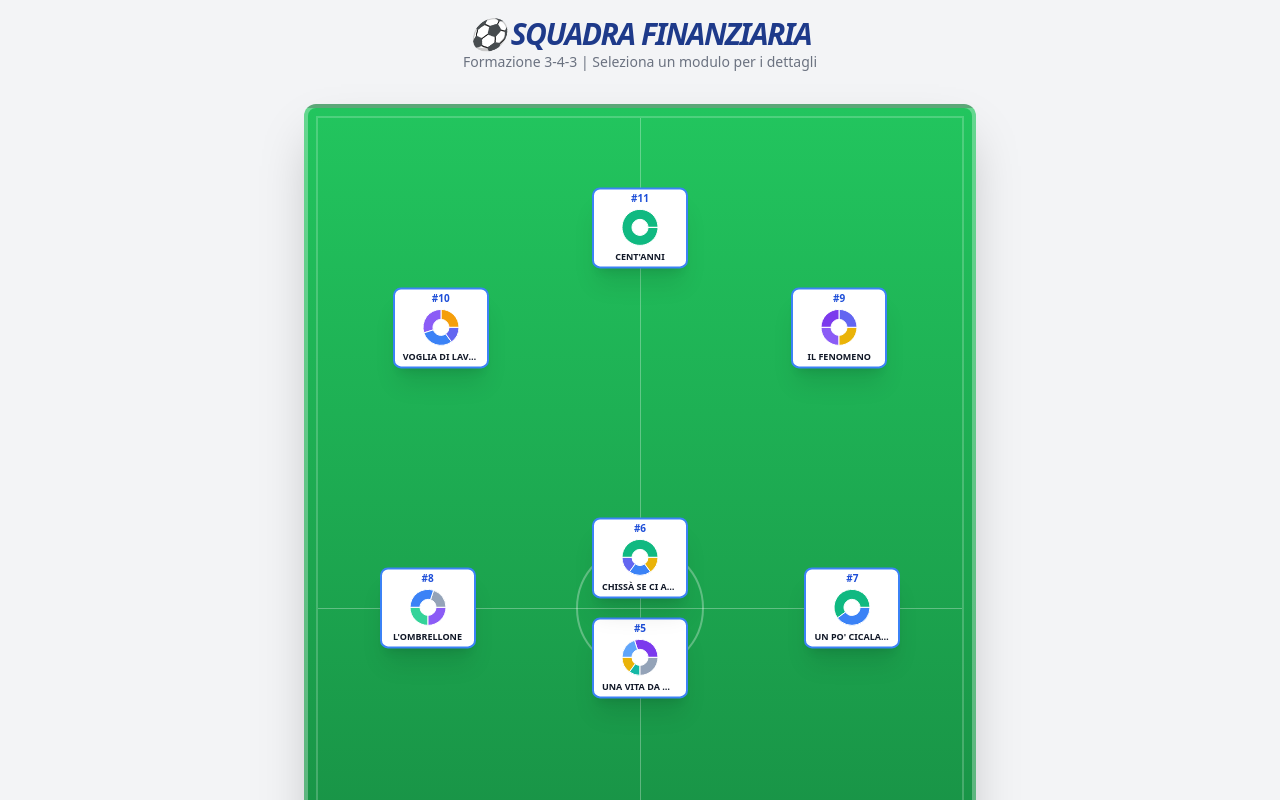
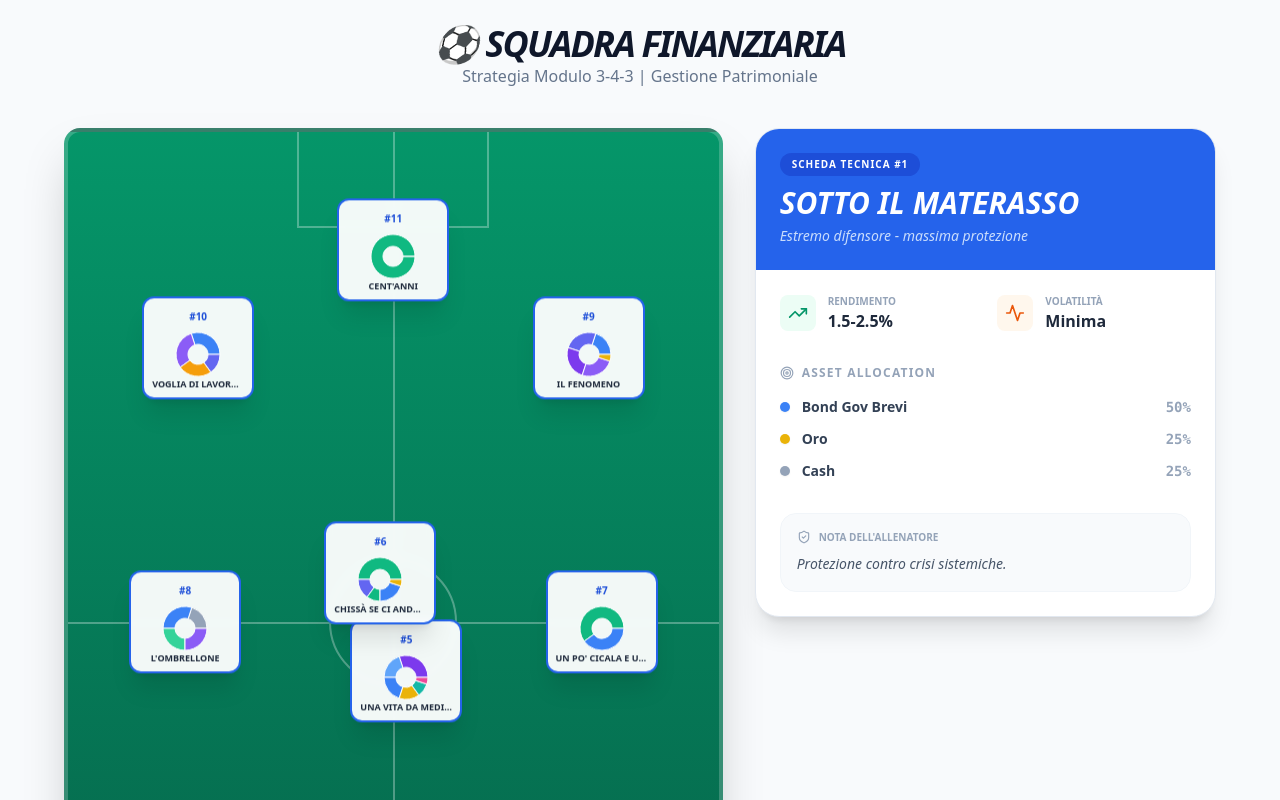
Before and after one commit to dadaclem/Undici-ideale, a React (Vite) app: page / in a window 1280 px wide. Shown: the top 800 px of the page. Built offline with nearby package versions, Linux system fonts and the light colour scheme.

Commit message:
Update App.jsx

```diff
--- a/src/App.jsx
+++ b/src/App.jsx
@@ -1,5 +1,6 @@
 import React, { useState } from 'react';
 import { PieChart, Pie, Cell, ResponsiveContainer, Tooltip, BarChart, Bar, XAxis, YAxis, CartesianGrid } from 'recharts';
+import { TrendingUp, ShieldCheck, Activity, Target } from 'lucide-react';
 
 const COLORS = {
   bonds: '#3b82f6', stocks: '#10b981', dividends: '#8b5cf6', highYield: '#f59e0b',
@@ -8,23 +9,23 @@ const COLORS = {
 };
 
 const portfolios = [
-  { id: 1, name: 'Sotto il materasso', positionNumber: 1, allocation: [{ name: 'Bond Gov Brevi', value: 50, color: COLORS.bonds }, { name: 'Oro', value: 25, color: COLORS.gold }, { name: 'Cash', value: 25, color: COLORS.cash }], rendimento: '1.5-2.5%', volatilita: 'Minima', orizzonte: 'Breve', note: 'Protezione totale.' },
-  { id: 2, name: 'Io ce li ho sul libretto', positionNumber: 2, allocation: [{ name: 'Bond Euro', value: 80, color: COLORS.bonds }, { name: 'Oro', value: 20, color: COLORS.gold }], rendimento: '2.5-3.5%', volatilita: 'Molto bassa', orizzonte: 'Breve', note: 'Semplicità.' },
-  { id: 3, name: 'Ma io veramente avrei comprato una casa', positionNumber: 3, allocation: [{ name: 'Bond Euro', value: 70, color: COLORS.bonds }, { name: 'Dividend', value: 30, color: COLORS.dividends }], rendimento: '3-4%', volatilita: 'Bassa', orizzonte: 'Medio', note: 'Rendita costante.' },
-  { id: 4, name: 'Non ci sono più le mezze stagioni', positionNumber: 4, allocation: [{ name: 'Bond Lunghi', value: 20, color: COLORS.bondLong }, { name: 'Azionario', value: 30, color: COLORS.stocks }, { name: 'Oro', value: 15, color: COLORS.gold }, { name: 'Comm.', value: 10, color: COLORS.commodities }, { name: 'Bond Corti', value: 25, color: COLORS.bonds }], rendimento: '5-7%', volatilita: 'Media', orizzonte: 'Lungo', note: 'All Weather.' },
-  { id: 5, name: 'Una vita da mediano', positionNumber: 5, allocation: [{ name: 'Quality', value: 30, color: COLORS.quality }, { name: 'Bond Lunghi', value: 20, color: COLORS.bondLong }, { name: 'Oro', value: 15, color: COLORS.gold }, { name: 'Comm.', value: 10, color: COLORS.commodities }, { name: 'Cash', value: 25, color: COLORS.cash }], rendimento: '5-6%', volatilita: 'Media', orizzonte: 'Lungo', note: 'Corazzato.' },
-  { id: 6, name: 'Chissà se ci andremo mai', positionNumber: 6, allocation: [{ name: 'MSCI World', value: 50, color: COLORS.stocks }, { name: 'Small Cap', value: 15, color: COLORS.momentum }, { name: 'Bond', value: 20, color: COLORS.bonds }, { name: 'Oro', value: 15, color: COLORS.gold }], rendimento: '6-8%', volatilita: 'Alta', orizzonte: 'Pensionistico', note: 'Accumulo.' },
-  { id: 7, name: "Un po' cicala e un po' formica", positionNumber: 7, allocation: [{ name: 'Azionario', value: 60, color: COLORS.stocks }, { name: 'Bond', value: 40, color: COLORS.bonds }], rendimento: '4-6%', volatilita: 'Media', orizzonte: '3-10 anni', note: 'Bilanciato 60/40.' },
-  { id: 8, name: "L'ombrellone", positionNumber: 8, allocation: [{ name: 'Cash', value: 20, color: COLORS.cash }, { name: 'Bond Ladder', value: 30, color: COLORS.bonds }, { name: 'Min Vol', value: 25, color: COLORS.lowVol }, { name: 'High Div', value: 25, color: COLORS.dividends }], rendimento: '4-5%', volatilita: 'Bassa-media', orizzonte: 'Decumulo', note: 'Godersi il presente.' },
-  { id: 9, name: 'Il fenomeno', positionNumber: 9, allocation: [{ name: 'Momentum', value: 25, color: COLORS.momentum }, { name: 'Quality', value: 25, color: COLORS.quality }, { name: 'Dividend', value: 25, color: COLORS.dividends }, { name: 'Bond/Oro', value: 25, color: COLORS.gold }], rendimento: '7-9%', volatilita: 'Alta', orizzonte: 'Lungo', note: 'Fattoriale.' },
-  { id: 10, name: 'Voglia di lavorare', positionNumber: 10, allocation: [{ name: 'High Yield', value: 25, color: COLORS.highYield }, { name: 'Dividend', value: 30, color: COLORS.dividends }, { name: 'Renta Fija', value: 30, color: COLORS.bonds }, { name: 'Momentum', value: 15, color: COLORS.momentum }], rendimento: '5-7%', volatilita: 'Alta', orizzonte: 'Lungo', note: 'Reddito passivo.' },
-  { id: 11, name: "Cent'anni", positionNumber: 11, allocation: [{ name: 'MSCI World', value: 100, color: COLORS.stocks }], rendimento: '7-9%', volatilita: 'Molto alta', orizzonte: 'Ereditario', note: 'Buy & Hold.' }
+  { id: 1, positionNumber: 1, name: 'Sotto il materasso', subtitle: 'Estremo difensore - massima protezione', allocation: [{ name: 'Bond Gov Brevi', value: 50, color: COLORS.bonds }, { name: 'Oro', value: 25, color: COLORS.gold }, { name: 'Cash', value: 25, color: COLORS.cash }], rendimento: '1.5-2.5%', volatilita: 'Minima', orizzonte: 'Sempre disponibile', note: 'Protezione contro crisi sistemiche.' },
+  { id: 2, positionNumber: 2, name: 'Io ce li ho sul libretto', subtitle: 'Zero pensieri, massima semplicità', allocation: [{ name: 'Bond Euro 3-5Y', value: 80, color: COLORS.bonds }, { name: 'Oro Fisico', value: 20, color: COLORS.gold }], rendimento: '2.5-3.5%', volatilita: 'Molto bassa', orizzonte: 'Breve termine', note: 'Solidità pura.' },
+  { id: 3, positionNumber: 3, name: 'Ma io veramente avrei comprato una casa', subtitle: 'Sostituto del mattone', allocation: [{ name: 'Bond Euro Dist', value: 70, color: COLORS.bonds }, { name: 'Dividend Aristocrats', value: 30, color: COLORS.dividends }], rendimento: '3-4%', volatilita: 'Bassa', orizzonte: 'Medio termine', note: 'Flusso costante come un affitto.' },
+  { id: 4, positionNumber: 4, name: 'Non ci sono più le mezze stagioni', subtitle: 'All Weather v2.1', allocation: [{ name: 'Bond Lunghi', value: 20, color: COLORS.bondLong }, { name: 'Bond Corti', value: 20, color: COLORS.bonds }, { name: 'Azionario', value: 30, color: COLORS.stocks }, { name: 'Commodities', value: 10, color: COLORS.commodities }, { name: 'Oro', value: 20, color: COLORS.gold }], rendimento: '5-7%', volatilita: 'Media', orizzonte: '10-20 anni', note: 'Equilibrio in ogni scenario.' },
+  { id: 5, positionNumber: 5, name: 'Una vita da mediano', subtitle: 'All-Weather moderno v2.2', allocation: [{ name: 'World Quality', value: 30, color: COLORS.quality }, { name: 'Bond Lunghi', value: 20, color: COLORS.bondLong }, { name: 'Bond Corti', value: 20, color: COLORS.bonds }, { name: 'Oro', value: 15, color: COLORS.gold }, { name: 'Comm.', value: 10, color: COLORS.commodities }, { name: 'REITs', value: 5, color: COLORS.reit }], rendimento: '5-6%', volatilita: 'Media', orizzonte: 'Lungo termine', note: 'Corazza contro inflazione.' },
+  { id: 6, positionNumber: 6, name: 'Chissà se ci andremo mai', subtitle: 'Accumulo pensionistico', allocation: [{ name: 'MSCI World', value: 50, color: COLORS.stocks }, { name: 'Small Cap', value: 15, color: COLORS.momentum }, { name: 'Emerging', value: 10, color: COLORS.stocks }, { name: 'Bond', value: 20, color: COLORS.bonds }, { name: 'Oro', value: 5, color: COLORS.gold }], rendimento: '6-8%', volatilita: 'Alta', orizzonte: '20-40 anni', note: 'Allocazione per giovani.' },
+  { id: 7, positionNumber: 7, name: "Un po' cicala e un po' formica", subtitle: 'Risparmio flessibile', allocation: [{ name: 'Azionario Globale', value: 60, color: COLORS.stocks }, { name: 'Obbligazionario', value: 40, color: COLORS.bonds }], rendimento: '4-6%', volatilita: 'Media', orizzonte: '3-10 anni', note: 'Il classico bilanciato.' },
+  { id: 8, positionNumber: 8, name: "L'ombrellone", subtitle: 'De-cumulo pianificato', allocation: [{ name: 'Cash', value: 20, color: COLORS.cash }, { name: 'Bond Ladder', value: 30, color: COLORS.bonds }, { name: 'Min Vol', value: 25, color: COLORS.lowVol }, { name: 'High Dividend', value: 25, color: COLORS.dividends }], rendimento: '4-5%', volatilita: 'Bassa-media', orizzonte: 'Silver Economy', note: 'Protezione prelievi.' },
+  { id: 9, positionNumber: 9, name: 'Il fenomeno', subtitle: 'Ricerca Alpha fattoriale', allocation: [{ name: 'Obbligazionario', value: 20, color: COLORS.bonds }, { name: 'Momentum', value: 25, color: COLORS.momentum }, { name: 'Quality', value: 25, color: COLORS.quality }, { name: 'Dividend', value: 25, color: COLORS.dividends }, { name: 'Oro', value: 5, color: COLORS.gold }], rendimento: '7-9%', volatilita: 'Media-alta', orizzonte: 'Lungo termine', note: 'Tre fattori accademici.' },
+  { id: 10, positionNumber: 10, name: 'Voglia di lavorare', subtitle: 'Cash flow perpetuo', allocation: [{ name: 'Bond', value: 30, color: COLORS.bonds }, { name: 'Dividend', value: 30, color: COLORS.dividends }, { name: 'High Yield', value: 25, color: COLORS.highYield }, { name: 'Momentum', value: 15, color: COLORS.momentum }], rendimento: '5-7%', volatilita: 'Media-alta', orizzonte: 'Lungo termine', note: 'Focus su rendita passiva.' },
+  { id: 11, positionNumber: 11, name: "Cent'anni", subtitle: 'Buy & Hold purista', allocation: [{ name: 'MSCI World / VWCE', value: 100, color: COLORS.stocks }], rendimento: '7-9%', volatilita: 'Alta', orizzonte: '30-50+ anni', note: 'Massimizzazione eredità.' }
 ];
 
 const playerPositions = {
-  1:  { top: '88%', left: '50%' },
-  2:  { top: '75%', left: '50%' }, 3: { top: '75%', left: '80%' }, 4: { top: '75%', left: '20%' },
-  5:  { top: '55%', left: '50%' }, 6: { top: '45%', left: '50%' }, 7: { top: '50%', left: '82%' }, 8: { top: '50%', left: '18%' },
+  1: { top: '88%', left: '50%' },
+  2: { top: '74%', left: '50%' }, 3: { top: '74%', left: '82%' }, 4: { top: '74%', left: '18%' },
+  5: { top: '55%', left: '52%' }, 6: { top: '45%', left: '48%' }, 7: { top: '50%', left: '82%' }, 8: { top: '50%', left: '18%' },
   11: { top: '12%', left: '50%' }, 9: { top: '22%', left: '80%' }, 10: { top: '22%', left: '20%' }
 };
 
@@ -32,55 +33,100 @@ export default function App() {
   const [selected, setSelected] = useState(portfolios[0]);
 
   return (
-    <div className="min-h-screen bg-gray-100 p-4 font-sans text-gray-900">
-      <div className="mx-auto max-w-4xl text-center mb-8">
-        <h1 className="text-3xl font-black uppercase italic tracking-tighter text-blue-900">⚽ Squadra Finanziaria</h1>
-        <p className="text-gray-500 text-sm">Formazione 3-4-3 | Seleziona un modulo per i dettagli</p>
-      </div>
+    <div className="min-h-screen bg-slate-50 p-6 font-sans">
+      <div className="max-w-6xl mx-auto">
+        <header className="text-center mb-10">
+          <h1 className="text-4xl font-black text-slate-900 italic uppercase tracking-tighter">⚽ Squadra Finanziaria</h1>
+          <p className="text-slate-500 font-medium">Strategia Modulo 3-4-3 | Gestione Patrimoniale</p>
+        </header>
 
+        <div className="grid grid-cols-1 lg:grid-cols-12 gap-8 items-start">
           {/* CAMPO DA CALCIO */}
-      <div className="relative mx-auto w-full max-w-2xl aspect-[2/3] rounded-xl bg-gradient-to-b from-green-500 to-green-700 shadow-2xl border-4 border-white/30 overflow-hidden mb-12">
-        <div className="absolute inset-0 pointer-events-none border-2 border-white/20 m-2">
-           <div className="absolute left-1/2 h-full w-px bg-white/30" />
-           <div className="absolute top-1/2 w-full h-px bg-white/30" />
-           <div className="absolute left-1/2 top-1/2 -translate-x-1/2 -translate-y-1/2 w-32 h-32 border-2 border-white/30 rounded-full" />
+          <div className="lg:col-span-7">
+            <div className="relative aspect-[2/3] bg-gradient-to-b from-emerald-600 to-emerald-800 rounded-2xl shadow-2xl border-4 border-white/20 overflow-hidden">
+              {/* Marcature campo */}
+              <div className="absolute inset-0 pointer-events-none opacity-30">
+                <div className="absolute left-1/2 h-full w-0.5 bg-white" />
+                <div className="absolute top-1/2 w-full h-0.5 bg-white" />
+                <div className="absolute top-1/2 left-1/2 -translate-x-1/2 -translate-y-1/2 w-32 h-32 border-2 border-white rounded-full" />
+                <div className="absolute top-0 left-1/2 -translate-x-1/2 w-48 h-24 border-b-2 border-x-2 border-white" />
+                <div className="absolute bottom-0 left-1/2 -translate-x-1/2 w-48 h-24 border-t-2 border-x-2 border-white" />
               </div>
 
               {portfolios.map((p) => (
-          <div key={p.id} onClick={() => setSelected(p)} style={{ position: 'absolute', top: playerPositions[p.id].top, left: playerPositions[p.id].left, transform: 'translate(-50%, -50%)' }}
-            className={`cursor-pointer rounded-lg bg-white p-1 shadow-xl transition-all hover:scale-110 w-24 text-center border-2 ${selected.id === p.id ? 'border-yellow-400 ring-2 ring-yellow-400' : 'border-blue-500'}`}>
-            <div className="text-[10px] font-black text-blue-700 leading-none">#{p.positionNumber}</div>
-            <div className="h-10 my-1">
+                <div
+                  key={p.id}
+                  onClick={() => setSelected(p)}
+                  style={{ position: 'absolute', top: playerPositions[p.id].top, left: playerPositions[p.id].left, transform: 'translate(-50%, -50%)' }}
+                  className={`cursor-pointer w-24 md:w-28 bg-white/95 backdrop-blur-sm rounded-xl p-1 shadow-xl transition-all hover:scale-110 z-10 border-2 ${selected.id === p.id ? 'border-yellow-400 ring-4 ring-yellow-400/30' : 'border-blue-600'}`}
+                >
+                  <div className="text-center mb-1">
+                    <span className="text-[10px] font-black text-blue-700">#{p.positionNumber}</span>
+                  </div>
+                  <div className="h-12 w-full">
                     <ResponsiveContainer width="100%" height="100%">
-                <PieChart><Pie data={p.allocation} cx="50%" cy="50%" innerRadius={8} outerRadius={18} dataKey="value">
+                      <PieChart>
+                        <Pie data={p.allocation} cx="50%" cy="50%" innerRadius={10} outerRadius={22} dataKey="value">
                           {p.allocation.map((entry, i) => <Cell key={i} fill={entry.color} />)}
-                </Pie></PieChart>
+                        </Pie>
+                      </PieChart>
                     </ResponsiveContainer>
                   </div>
-            <div className="text-[9px] font-bold leading-tight uppercase truncate px-1">{p.name}</div>
+                  <div className="text-[9px] font-black text-center uppercase leading-tight truncate px-1 pb-1 text-slate-800">
+                    {p.name}
+                  </div>
                 </div>
               ))}
             </div>
+          </div>
 
-      {/* DETTAGLI PORTAFOGLIO */}
-      <div className="mx-auto max-w-2xl bg-white rounded-2xl shadow-lg border-2 border-blue-500 p-6">
-        <div className="mb-4">
-          <h2 className="text-2xl font-black text-blue-900 uppercase italic">#{selected.positionNumber} - {selected.name}</h2>
-          <p className="text-gray-500 font-medium italic">{selected.note}</p>
+          {/* DETTAGLI SCHEDA */}
+          <div className="lg:col-span-5 sticky top-6">
+            <div className="bg-white rounded-3xl shadow-xl border border-slate-200 overflow-hidden">
+              <div className="bg-blue-600 p-6 text-white">
+                <div className="flex justify-between items-start mb-2">
+                   <span className="px-3 py-1 bg-blue-700 rounded-full text-[10px] font-bold tracking-widest uppercase">Scheda Tecnica #{selected.positionNumber}</span>
                 </div>
-        <div className="grid grid-cols-2 gap-4 text-sm border-t pt-4">
-          <div><p className="text-gray-400 uppercase text-[10px] font-bold">Rendimento</p><p className="font-bold">{selected.rendimento}</p></div>
-          <div><p className="text-gray-400 uppercase text-[10px] font-bold">Volatilità</p><p className="font-bold">{selected.volatilita}</p></div>
-          <div className="col-span-2 mt-2">
-             <p className="text-gray-400 uppercase text-[10px] font-bold mb-2">Composizione Asset</p>
-             <div className="space-y-1">
+                <h2 className="text-3xl font-black italic uppercase leading-tight">{selected.name}</h2>
+                <p className="text-blue-100 italic text-sm mt-1 opacity-90">{selected.subtitle}</p>
+              </div>
+
+              <div className="p-6">
+                <div className="grid grid-cols-2 gap-6 mb-8">
+                  <div className="flex items-center gap-3">
+                    <div className="p-2 bg-emerald-50 rounded-lg"><TrendingUp className="text-emerald-600" size={20} /></div>
+                    <div><p className="text-[10px] text-slate-400 uppercase font-bold">Rendimento</p><p className="font-bold text-slate-800">{selected.rendimento}</p></div>
+                  </div>
+                  <div className="flex items-center gap-3">
+                    <div className="p-2 bg-orange-50 rounded-lg"><Activity className="text-orange-600" size={20} /></div>
+                    <div><p className="text-[10px] text-slate-400 uppercase font-bold">Volatilità</p><p className="font-bold text-slate-800">{selected.volatilita}</p></div>
+                  </div>
+                </div>
+
+                <div className="mb-8">
+                  <h3 className="text-xs font-black text-slate-400 uppercase tracking-widest mb-4 flex items-center gap-2">
+                    <Target size={14} /> Asset Allocation
+                  </h3>
+                  <div className="space-y-3">
                     {selected.allocation.map((a, i) => (
-                 <div key={i} className="flex items-center gap-2">
-                   <div className="w-3 h-3 rounded-full" style={{ backgroundColor: a.color }} />
-                   <span className="text-xs font-bold w-full">{a.name}</span>
-                   <span className="text-xs font-mono ml-auto">{a.value}%</span>
+                      <div key={i} className="flex items-center justify-between group">
+                        <div className="flex items-center gap-3">
+                          <div className="w-2.5 h-2.5 rounded-full shadow-sm" style={{ backgroundColor: a.color }} />
+                          <span className="text-sm font-bold text-slate-700 group-hover:text-blue-600 transition-colors">{a.name}</span>
+                        </div>
+                        <span className="text-sm font-mono font-bold text-slate-400">{a.value}%</span>
                       </div>
                     ))}
+                  </div>
+                </div>
+
+                <div className="p-4 bg-slate-50 rounded-2xl border border-slate-100">
+                  <h4 className="text-[10px] font-black text-slate-400 uppercase mb-2 flex items-center gap-2">
+                    <ShieldCheck size={14} /> Nota dell'allenatore
+                  </h4>
+                  <p className="text-sm text-slate-600 leading-relaxed italic">{selected.note}</p>
+                </div>
+              </div>
             </div>
           </div>
         </div>
```
Lines whose indentation alone changed are shown as unchanged.
